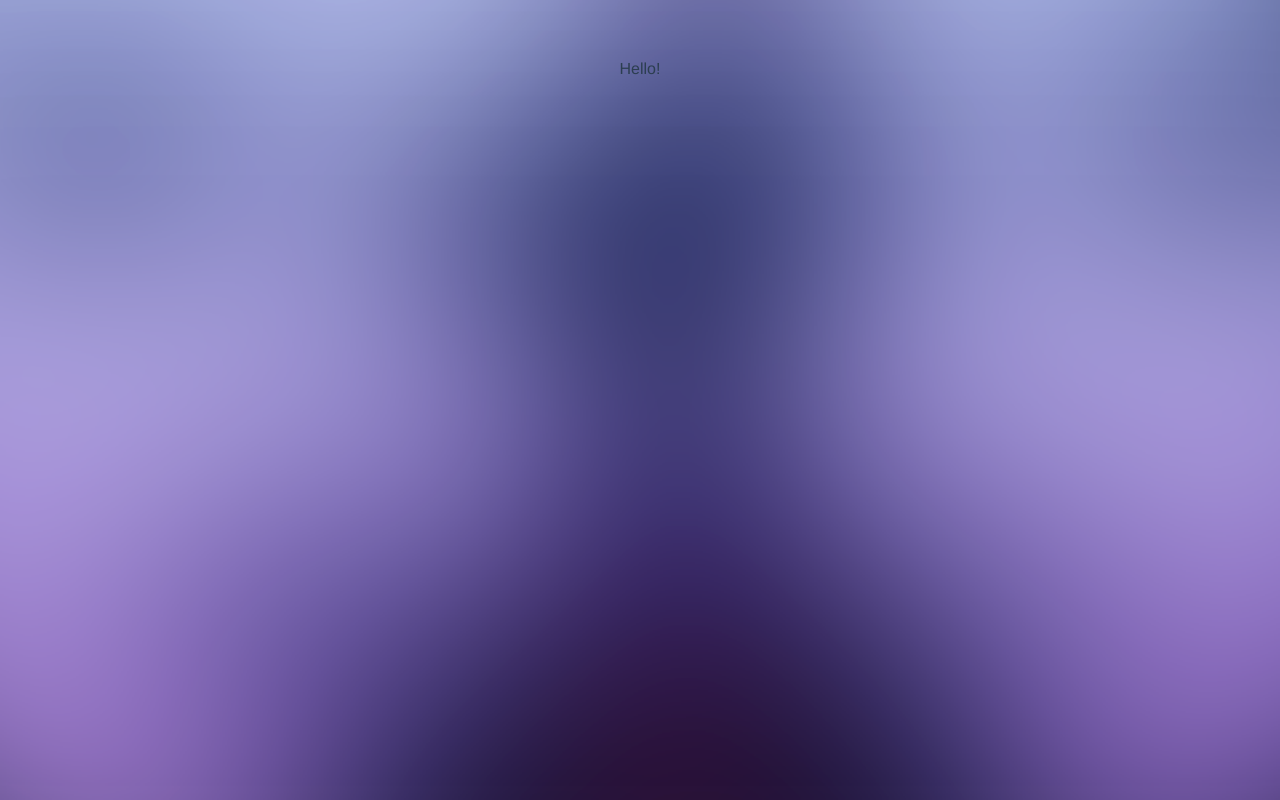
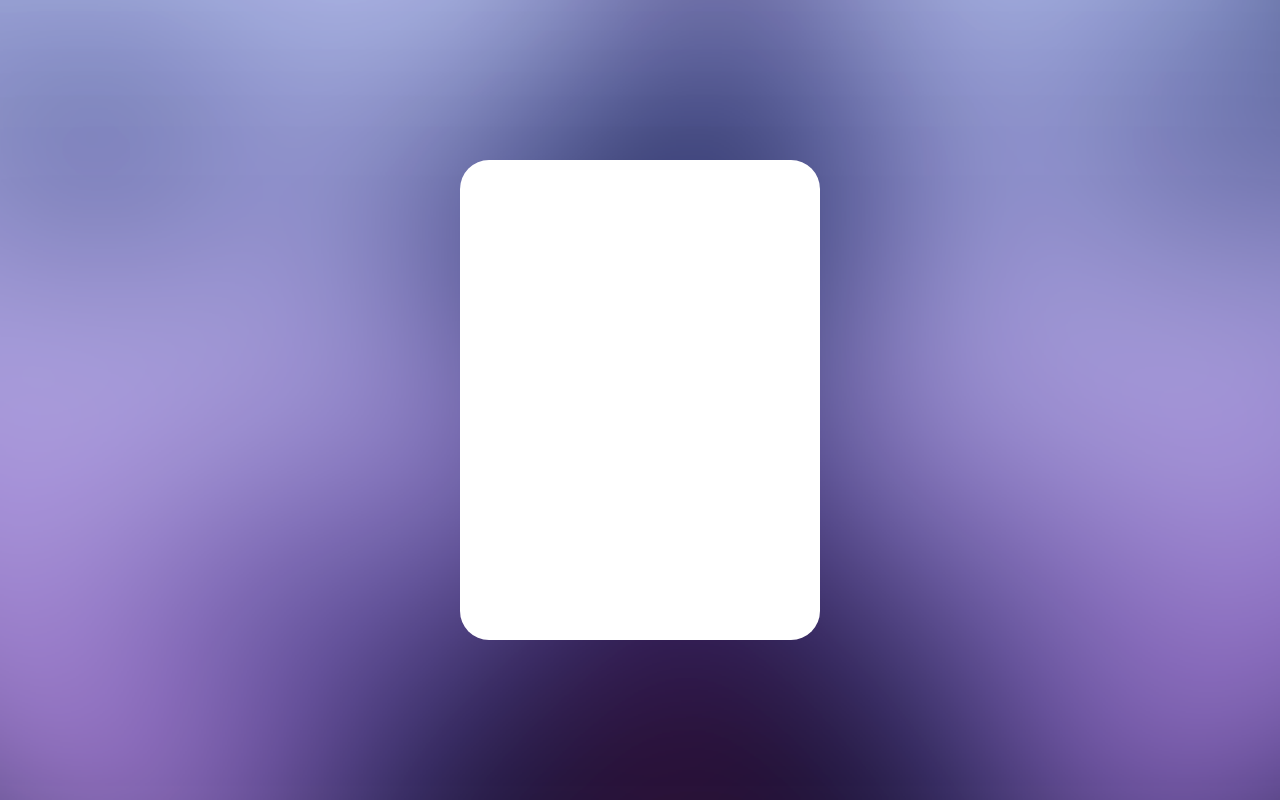
Before and after one commit to martyna-michno/PlayerWidget, a Vue app in the folder player-widget/: page / in a window 1280 px wide. Built offline with nearby package versions, Linux system fonts and the light colour scheme.

Commit message:
plan main component added to app

```diff
--- a/player-widget/src/App.vue
+++ b/player-widget/src/App.vue
@@ -1,38 +1,34 @@
 <template>
   <div id="app">
-    Hello!
     <Background />
+    <Main />
   </div>
 </template>
 
 <script>
-
-import Background from '@/components/Background.vue'
+import Background from "@/components/Background.vue";
+import Main from "@/components/Main.vue";
 
 export default {
-  name: 'app',
+  name: "app",
   components: {
-    Background
+    Background,
+    Main
   }
-}
+};
 </script>
 
 <style lang="scss">
-
 body {
-
-    margin: 0;
-    padding: 0;
-    box-sizing: border-box;
-
+  margin: 0;
+  padding: 0;
+  box-sizing: border-box;
 }
 
 #app {
-  font-family: 'Avenir', Helvetica, Arial, sans-serif;
-  -webkit-font-smoothing: antialiased;
-  -moz-osx-font-smoothing: grayscale;
-  text-align: center;
-  color: #2c3e50;
-  margin-top: 60px;
+  height: 100vh;
+  display: flex;
+  justify-content: center;
+  align-items: center;
 }
 </style>
--- a/player-widget/src/components/Background.vue
+++ b/player-widget/src/components/Background.vue
@@ -16,7 +16,7 @@ export default {
     position: fixed;
     top: 0;
     z-index: -1;
-    width: 100%;
+    width: 100vw;
     height: 100vh;
     background-image: url('../assets/background.png');
     background-repeat: no-repeat;
--- /dev/null
+++ b/player-widget/src/components/Main.vue
@@ -0,0 +1,20 @@
+<template>
+  <div class="main">
+  </div>
+</template>
+
+<script>
+export default {
+name: 'Main'
+}
+</script>
+
+<style lang="scss" scoped>
+.main {
+    width: 360px;
+    height: 480px;
+    border-radius: 29px;
+    background: white;
+}
+
+</style>
```
